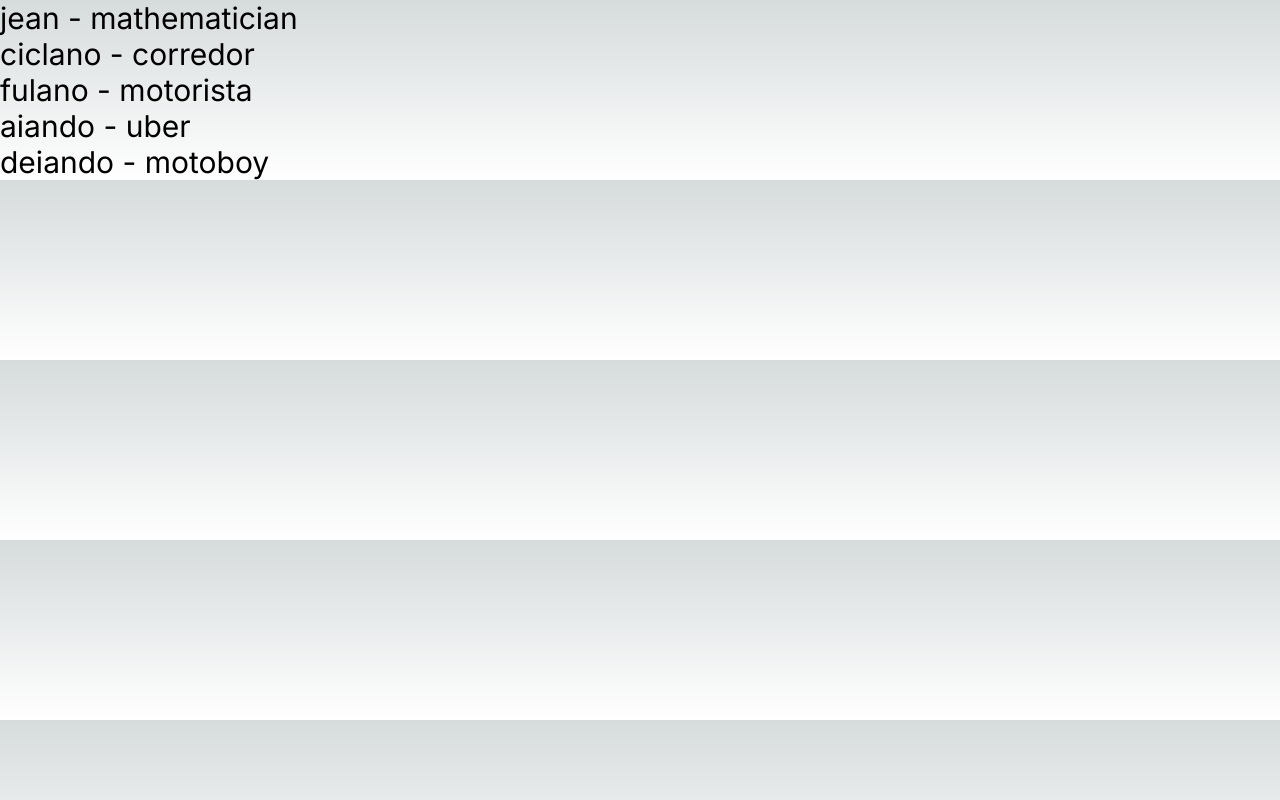
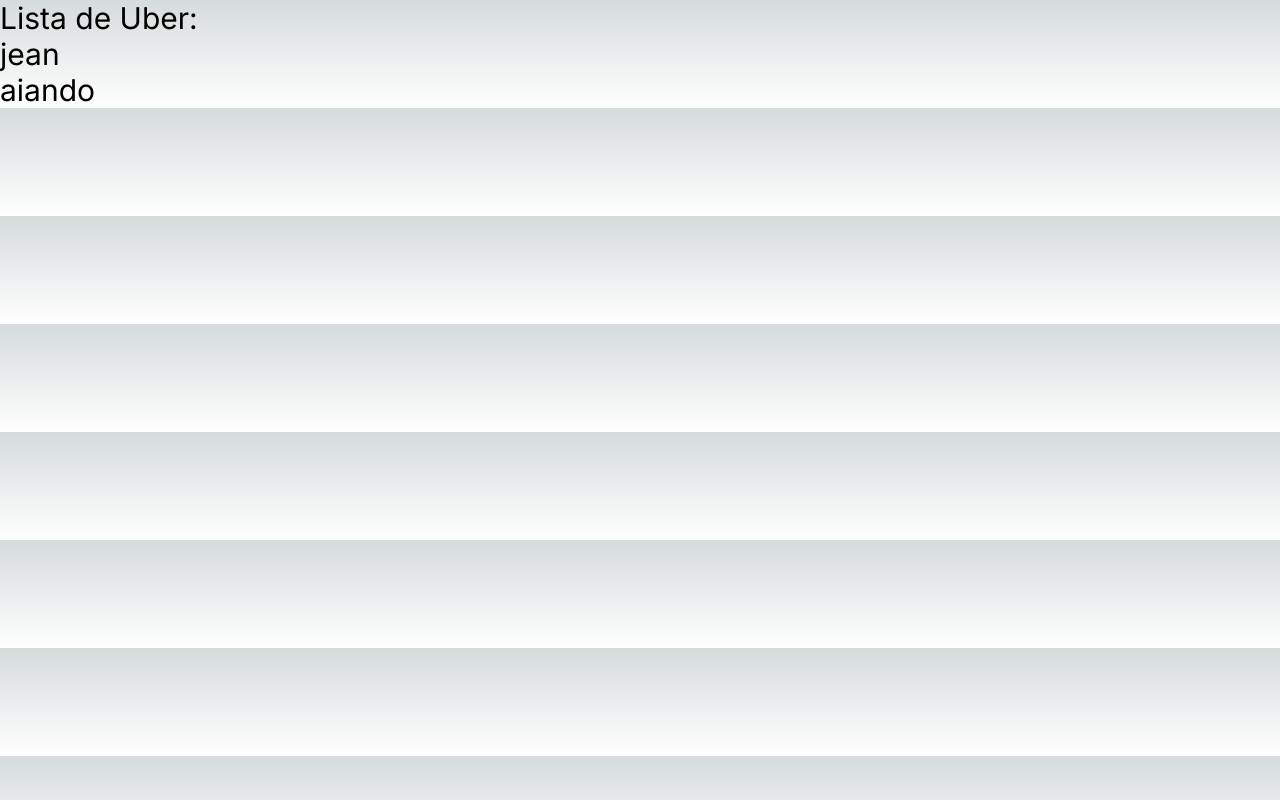
Before and after one commit to Jeanlerson/estudando-React, a Next.js app in the folder react-estudando/: page / in a window 1280 px wide. Built offline with nearby package versions, Linux system fonts and the light colour scheme.

Commit message:
Filtrando-Listas

```diff
--- a/react-estudando/src/app/page.tsx
+++ b/react-estudando/src/app/page.tsx
@@ -6,14 +6,19 @@
 
 const Page = () => {
 
+  const ubers = peopleList.filter(person => person.profession === "uber")
+
   return(
     <div className="text-3xl">
-      {peopleList.length > 0 &&
-        <ul>
-        {peopleList.map(person =>
-          <li key={person.id}>{person.name} - {person.profession}</li>
-        )}
-      </ul>
+      {ubers.length > 0 &&
+        <>
+          <h3>Lista de Uber:</h3>
+          <ul>
+            {ubers.map(person =>
+              <li> {person.name} </li>
+            )}
+          </ul>
+        </>
       }
     </div>
   )
--- a/react-estudando/src/data/peopleList.ts
+++ b/react-estudando/src/data/peopleList.ts
@@ -1,7 +1,7 @@
 import { Person } from "@/types/Person";
 
 export const peopleList: Person[] = [
-    { id: 1, name: "jean", profession: "mathematician"},
+    { id: 1, name: "jean", profession: "uber"},
     { id: 2, name: "ciclano", profession: "corredor"},
     { id: 3, name: "fulano", profession: "motorista"},
     { id: 4, name: "aiando", profession: "uber"},
```
